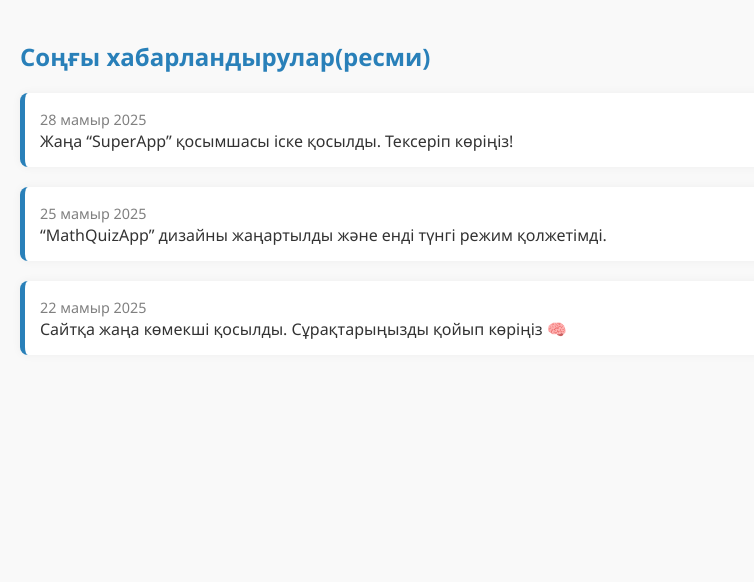
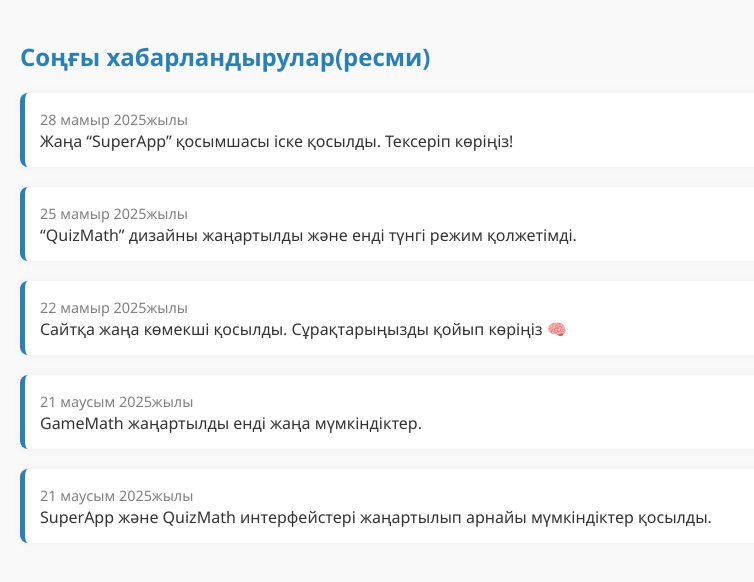
Before and after one commit to BossInteliq00/ainteliq, a plain HTML site: page notify.html in a window 1280 px wide. Shown: the whole page, without its empty margins (0-754 px from the left). Drawn offline with Linux system fonts and the light colour scheme.

Commit message:
Update notify.html

```diff
--- a/notify.html
+++ b/notify.html
@@ -35,18 +35,26 @@
   <h2>Соңғы хабарландырулар(ресми)</h2>
 
   <div class="notice">
-    <time>28 мамыр 2025</time>
+    <time>28 мамыр 2025жылы</time>
     <p>Жаңа “SuperApp” қосымшасы іске қосылды. Тексеріп көріңіз!</p>
   </div>
 
   <div class="notice">
-    <time>25 мамыр 2025</time>
-    <p>“MathQuizApp” дизайны жаңартылды және енді түнгі режим қолжетімді.</p>
+    <time>25 мамыр 2025жылы</time>
+    <p>“QuizMath” дизайны жаңартылды және енді түнгі режим қолжетімді.</p>
   </div>
 
   <div class="notice">
-    <time>22 мамыр 2025</time>
+    <time>22 мамыр 2025жылы</time>
     <p>Сайтқа жаңа көмекші қосылды. Сұрақтарыңызды қойып көріңіз 🧠</p>
+  </div>
+<div class="notice">
+    <time>21 маусым 2025жылы</time>
+    <p>GameMath жаңартылды енді жаңа мүмкіндіктер.</p>
+  </div>
+<div class="notice">
+    <time>21 маусым 2025жылы</time>
+    <p>SuperApp және QuizMath интерфейстері жаңартылып арнайы мүмкіндіктер қосылды.</p>
   </div>
 
 </body>
```
